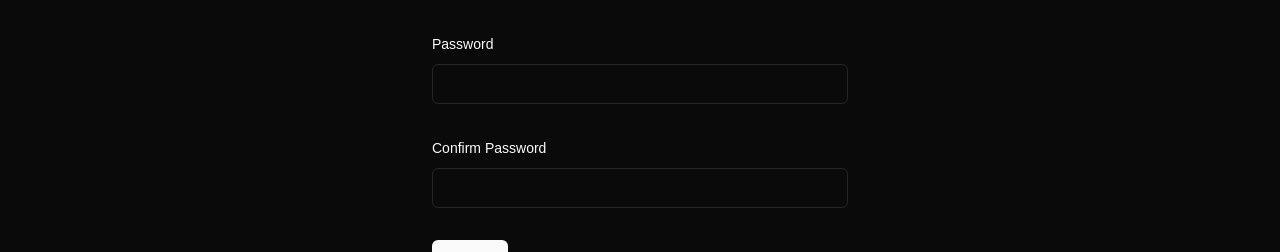
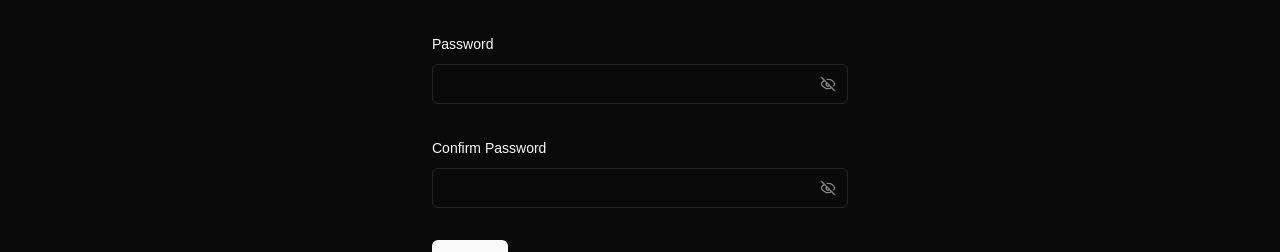
Before and after one commit to MECAtPurdue/mec-web, a Next.js app: page /signup in a window 1280 px wide. Shown: the part 272-524 px from the top of the page. Built offline with nearby package versions, Linux system fonts and the light colour scheme; no server answers.

Commit message:
Add hidden password inputs

```diff
--- a/app/(auth)/login/page.tsx
+++ b/app/(auth)/login/page.tsx
@@ -6,6 +6,7 @@ import { z } from "zod";
 
 import useBannerStore from "@/lib/store/useBannerStore";
 import { useAuth } from "@/lib/firebase/useAuth";
+import { useRouter } from "next/navigation";
 
 import { Button } from "@/components/ui/button";
 import {
@@ -17,8 +18,8 @@ import {
   FormMessage,
 } from "@/components/ui/form";
 import { Input } from "@/components/ui/input";
+import { PasswordInput } from "@/components/ui/password-input";
 import Link from "next/link";
-import { useRouter } from "next/navigation";
 
 const formSchema = z.object({
   email: z.string().email({
@@ -81,7 +82,7 @@ function LoginPage() {
               <FormItem>
                 <FormLabel>Password</FormLabel>
                 <FormControl>
-                  <Input placeholder="" {...field} />
+                  <PasswordInput placeholder="" {...field} />
                 </FormControl>
                 <FormMessage />
               </FormItem>
--- a/app/(auth)/signup/page.tsx
+++ b/app/(auth)/signup/page.tsx
@@ -18,6 +18,7 @@ import {
 } from "@/components/ui/form";
 import { Input } from "@/components/ui/input";
 import React from "react";
+import { PasswordInput } from "@/components/ui/password-input";
 
 const formSchema = z
   .object({
@@ -97,7 +98,7 @@ function SignupPage() {
               <FormItem>
                 <FormLabel>Password</FormLabel>
                 <FormControl>
-                  <Input placeholder="" {...field} />
+                  <PasswordInput placeholder="" {...field} />
                 </FormControl>
                 <FormMessage />
               </FormItem>
@@ -110,7 +111,7 @@ function SignupPage() {
               <FormItem>
                 <FormLabel>Confirm Password</FormLabel>
                 <FormControl>
-                  <Input placeholder="" {...field} />
+                  <PasswordInput placeholder="" {...field} />
                 </FormControl>
                 <FormMessage />
               </FormItem>
```
